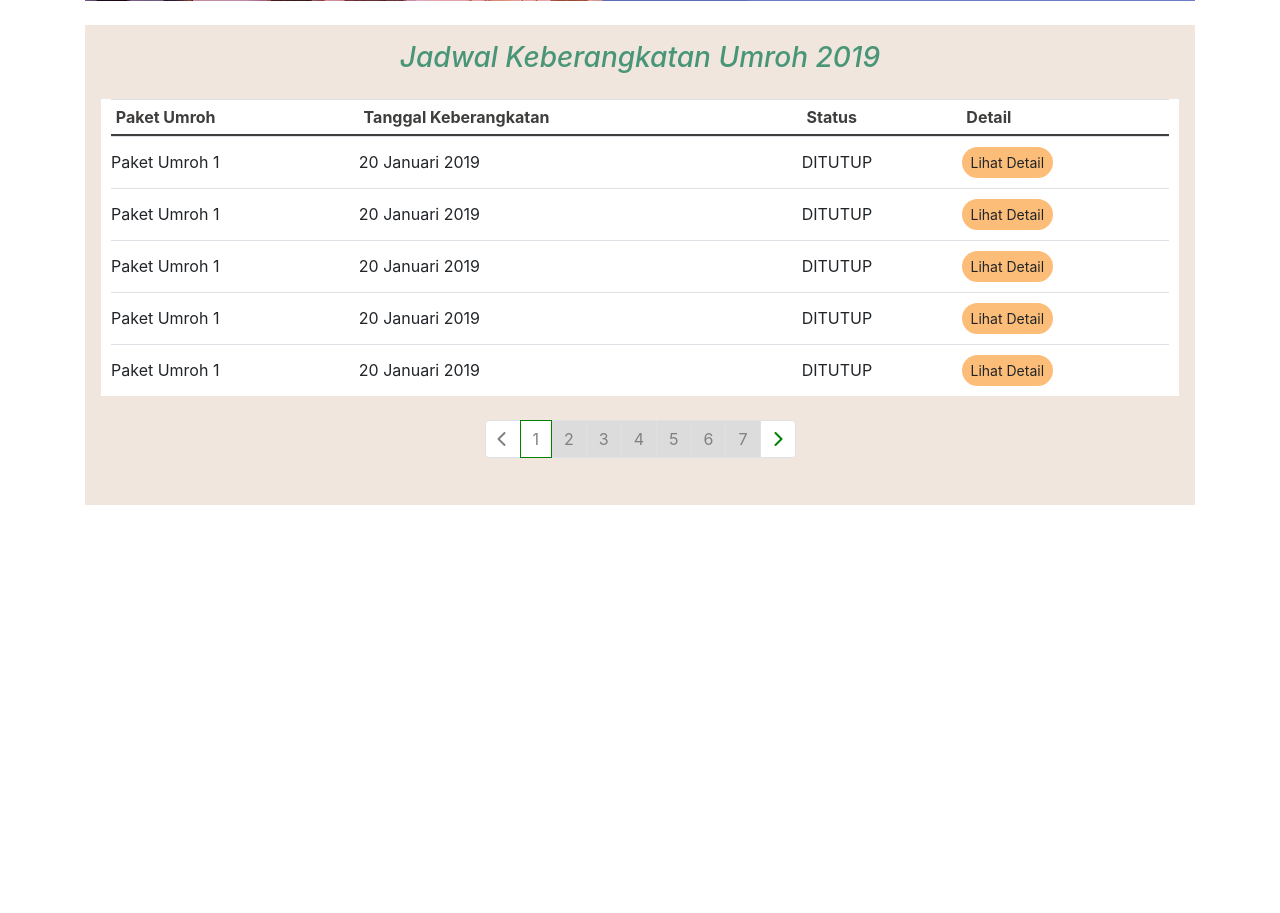
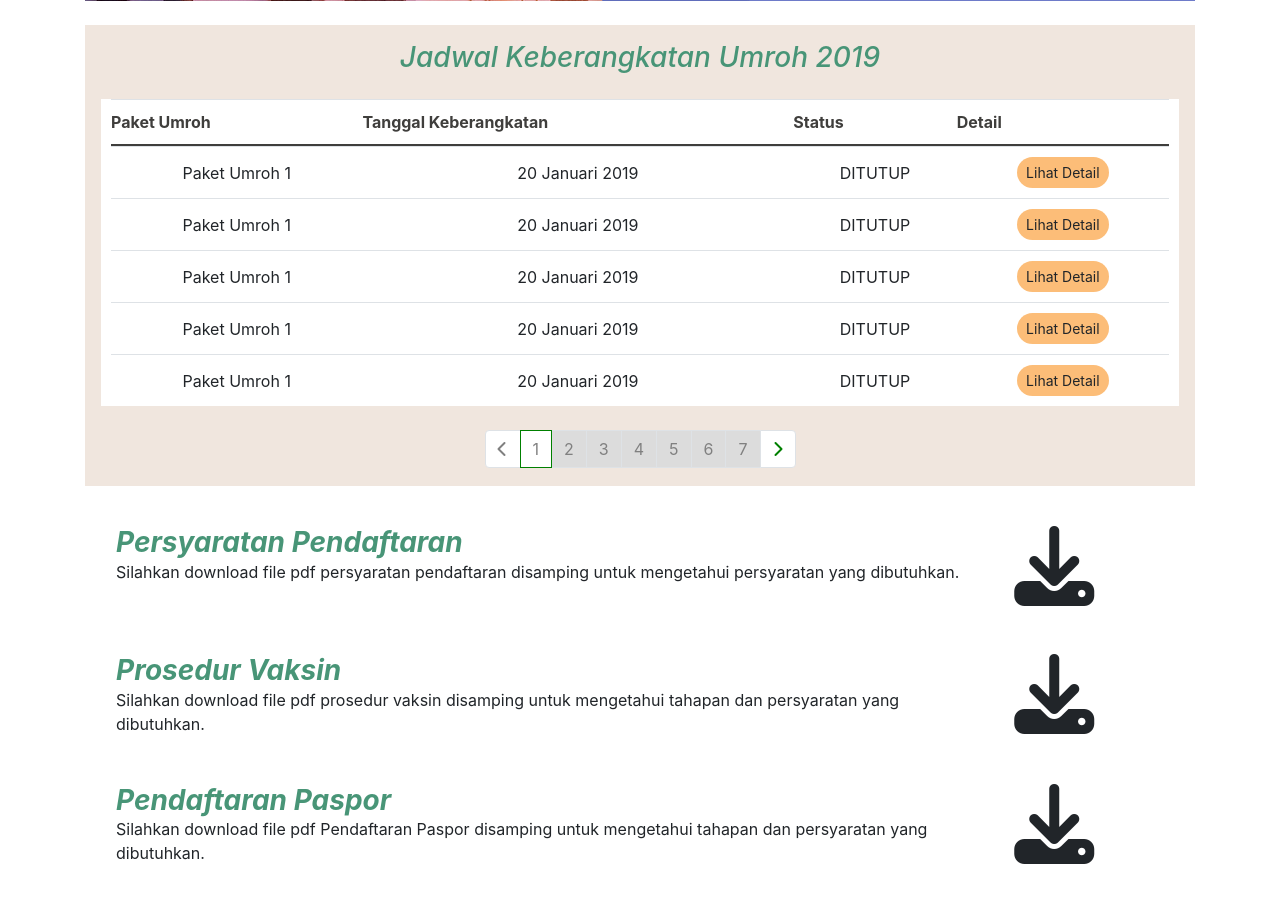
Before and after one commit to Sympathizee/website-kp, a CodeIgniter app: page /website-kp/index.php/umroh/index in a window 1280 px wide. Shown: the part 439-1352 px from the top of the page. Before the commit the page ends 944 px from the top, so only its background shows below. Run offline with CodeIgniter, Linux system fonts and the light colour scheme; some libraries are stand-ins or nearby versions.

Commit message:
fixing tabel jadwal umroh

```diff
--- a/application/views/Umroh.php
+++ b/application/views/Umroh.php
@@ -19,7 +19,6 @@ h3 {
 .jadwal {
   background-color: rgb(240,230,222);
   text-align: center;
-  height: 60vh;
 }
 
 ul.pagination {
@@ -65,9 +64,12 @@ div.dataTables_wrapper div.dataTables_paginate ul.pagination .page-item.active .
   background-color: #fff;
 }
 
-tr, td {
+tr, th {
   padding: 10px 0!important;
-  text-align: left;
+}
+
+td {
+  padding: 10px 0!important;
   vertical-align: middle!important;
 }
 </style>
@@ -77,8 +79,11 @@ tr, td {
       <div class="col">
         <div class="container">
           <div class="poster pt-4 mb-4">
-            <img style="width:100%;" src="<?=base_url('assets/images/Poster Umroh.png')?>" alt="asd">
+            <img style="width:100%;" src="<?=base_url('assets/images/Poster Umroh.png')?>" alt="poster-umroh">
           </div>
+
+          <div class="row">
+            <div class="col">
               <div class="jadwal mb-4">
                 <h3 class="py-3">Jadwal Keberangkatan Umroh 2019</h3>
                 <div class="text-center mr-3 ml-3">
@@ -106,6 +111,40 @@ tr, td {
               </div>
             </div>
           </div>
+          <div class="syarat-daftar mt-3 mb-5">
+            <div class="row mr-3 ml-3 mb-5">
+              <div class="col-10">
+                <h3 style="display: inline;"><b>Persyaratan Pendaftaran</b></h3><br>
+                Silahkan download file pdf persyaratan pendaftaran disamping untuk
+                mengetahui persyaratan yang dibutuhkan.
+              </div>
+              <div class="col-2" style="display: inline;">
+                <span class="fa fa-download fa-5x"></span>
+              </div>
+            </div>
+            <div class="row mr-3 ml-3 mb-5">
+              <div class="col-10">
+                <h3 style="display: inline;"><b>Prosedur Vaksin</b></h3><br>
+                Silahkan download file pdf prosedur vaksin disamping untuk mengetahui tahapan dan
+                persyaratan yang dibutuhkan.
+              </div>
+              <div class="col-2" style="display: inline;">
+                <span class="fa fa-download fa-5x"></span>
+              </div>
+            </div>
+            <div class="row mr-3 ml-3">
+              <div class="col-10">
+                <h3 style="display: inline;"><b>Pendaftaran Paspor</b></h3><br>
+                Silahkan download file pdf Pendaftaran Paspor disamping untuk mengetahui tahapan dan
+                persyaratan yang dibutuhkan.
+              </div>
+              <div class="col-2" style="display: inline;">
+                <span class="fa fa-download fa-5x"></span>
+              </div>
+            </div>
+          </div>
+        </div>
+      </div>
     </div>
   </div>
 </body>
@@ -119,7 +158,7 @@ $(document).ready(function() {
         "sPrevious": '<i class="fa fa-chevron-left" ></i>'
       }
     },
-    "dom": 'rt<"row view-pager"<"col-sm-12"<"text-center pt-3"p>>>',
+    "dom": 'rt<"row view-pager"<"col-sm-12"<"text-center py-3"p>>>',
     "ordering": false
   });
 });
```
Lines whose indentation alone changed are shown as unchanged.
